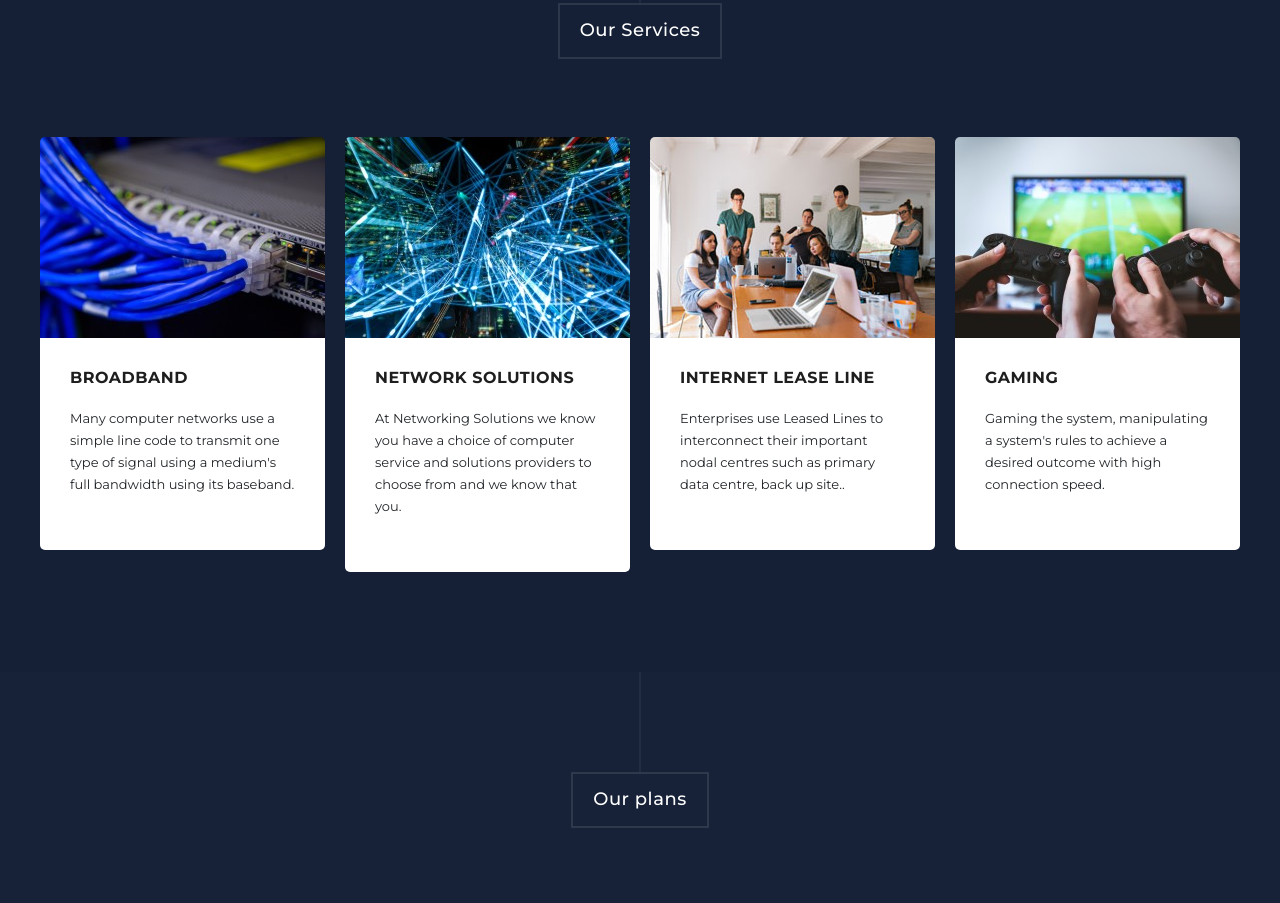
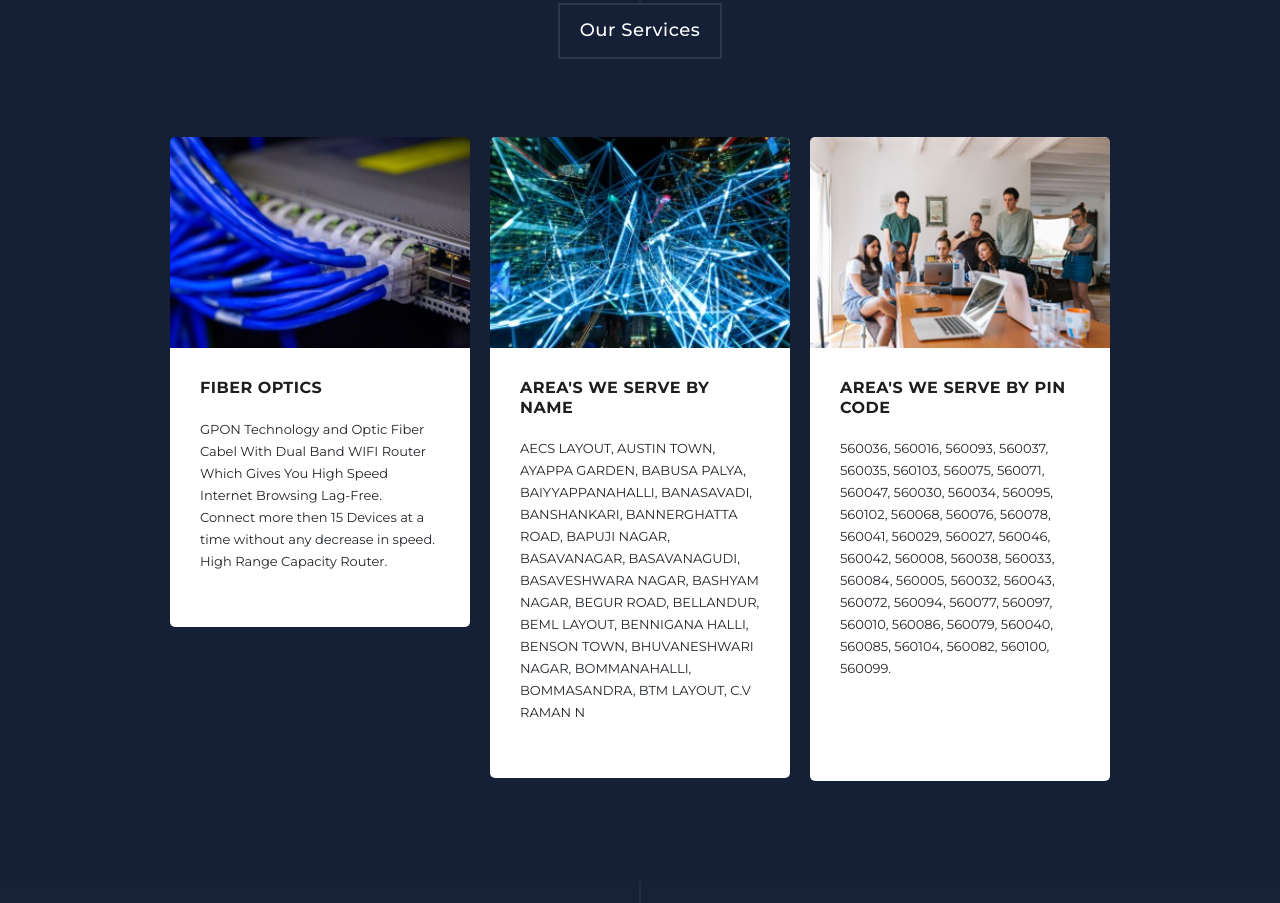
Before and after one commit to Hathway560083/hathway, a plain HTML site: page index.html in a window 1280 px wide. Shown: the part 1508-2411 px from the top of the page. Drawn offline with nearby package versions, Linux system fonts and the light colour scheme.

Commit message:
Update index.html

```diff
--- a/index.html
+++ b/index.html
@@ -6,7 +6,7 @@
     <meta name="description" content="">
     <meta name="author" content="">
     <link href="https://fonts.googleapis.com/css?family=Montserrat:100,200,300,400,500,600,700,800,900" rel="stylesheet">
-    <title>Hathway broadband</title>
+    <title>HATHWAY BROADBAND</title>
     <link href="vendor/bootstrap/css/bootstrap.min.css" rel="stylesheet">
     <!-- Additional CSS Files -->
     <!-- <link rel="stylesheet" href="assets/css/fontawesome.css"> -->
@@ -115,7 +115,7 @@
                   <div class="col-md-6">
                     <h4>About Us</h4>
                      <p> Call +918904882798 (Dinesh D.M) for technical support, customer care, shifting, disconnecting, help, payment issue, renewal other all quaries For Exesting and new connection.</p>
-                    <p>Head Branch:  Hathway House,137/138, Infantry Road, Bangalore, 560001 Our Branch: Ashirwad Supermarket, 7th Main Road, Stage 2, BTM 2nd Stage, Bengaluru, 560076 Other Small Branches All over Bangalore </p>
+                    <p>Head Branch:  Hathway House,137/138, Infantry Road, Bangalore, 560001 Our Branch: Ashirwad Supermarket, 7th Main Road, Stage 2, BTM 1st Stage, Bengaluru, 560076 Other Small Branches All over Bangalore . </p>
                   </div>
                 </div>
               </article>
@@ -140,33 +140,26 @@
           <div class="item">
             <img src="assets/images/courses-01.jpg" alt="Course #1">
             <div class="down-content">
-              <h4>broadband</h4>
-              <p>Many computer networks use a simple line code to transmit one type of signal using a medium's full bandwidth using its baseband.</p>
-            </div>
-          </div>
+              <h4>Fiber Optics</h4>
+          <p>GPON Technology and Optic Fiber Cabel With Dual Band WIFI Router Which Gives You High Speed Internet Browsing Lag-Free. Connect more then 15 Devices at a time without any decrease in speed. High Range Capacity Router.</p></div>
+
+
+        </div>
           <div class="item">
             <img src="assets/images/courses-02.jpg" alt="">
             <div class="down-content">
-              <h4>NETWORK SOLUTIONS</h4>
-                <p>At Networking Solutions we know you have a choice of computer service and solutions providers to choose from and we know that you.</p>
+              <h4>Area's we serve by name</h4>
+            <p>AECS LAYOUT, AUSTIN TOWN, AYAPPA GARDEN, BABUSA PALYA, BAIYYAPPANAHALLI, BANASAVADI, BANSHANKARI, BANNERGHATTA ROAD, BAPUJI NAGAR, BASAVANAGAR, BASAVANAGUDI, BASAVESHWARA NAGAR, BASHYAM NAGAR, BEGUR ROAD, BELLANDUR, BEML LAYOUT, BENNIGANA HALLI, BENSON TOWN, BHUVANESHWARI NAGAR, BOMMANAHALLI, BOMMASANDRA, BTM LAYOUT, C.V RAMAN N</p>
             </div>
           </div>
           <div class="item">
             <img src="assets/images/courses-03.jpg" alt="">
             <div class="down-content">
-              <h4>INTERNET LEASE LINE
-              </h4>
-              <p>Enterprises use Leased Lines to interconnect their important nodal centres such as primary data centre, back up site..</p>
-            </div>
+              <h4>Area's we serve by pin code</h4>
+              <p>560036, 560016, 560093, 560037, 560035, 560103, 560075, 560071, 560047, 560030, 560034, 560095, 560102, 560068, 560076, 560078, 560041, 560029, 560027, 560046, 560042, 560008, 560038, 560033, 560084, 560005, 560032, 560043, 560072, 560094, 560077, 560097, 560010, 560086, 560079, 560040, 560085, 560104, 560082, 560100, 560099. </p>
+             <p>&nbsp;</p>   </div>
           </div>
-          <div class="item">
-            <img src="assets/images/courses-04.jpg" alt="">
-            <div class="down-content">
-              <h4>Gaming</h4>
-              <p>Gaming the system, manipulating a system's rules to achieve a desired outcome with high connection speed.
-              </p>
-            </div>
-          </div>
+
         </div>
       </div>
     </div>
```
